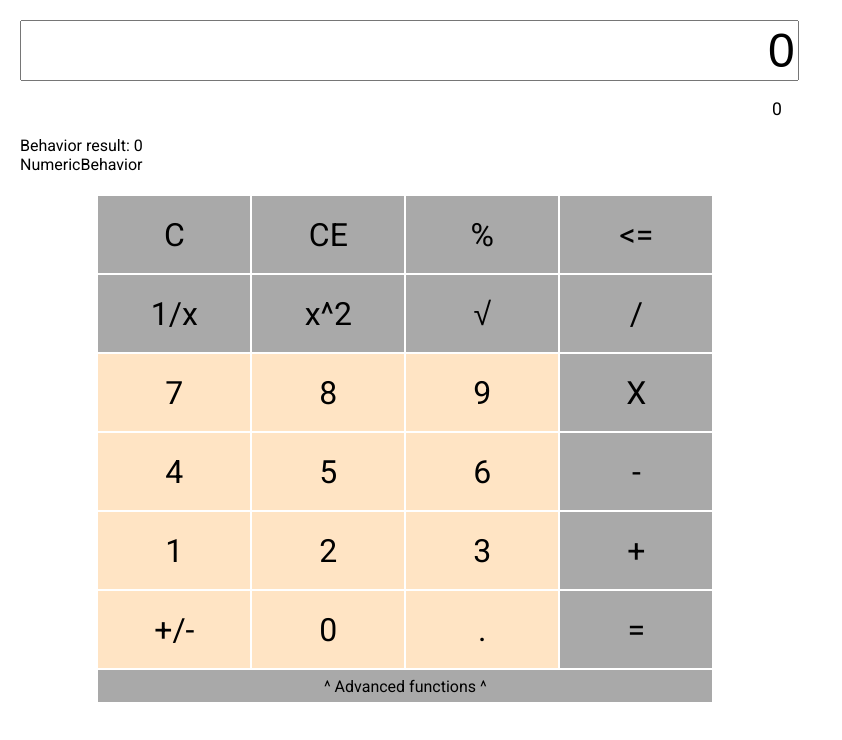
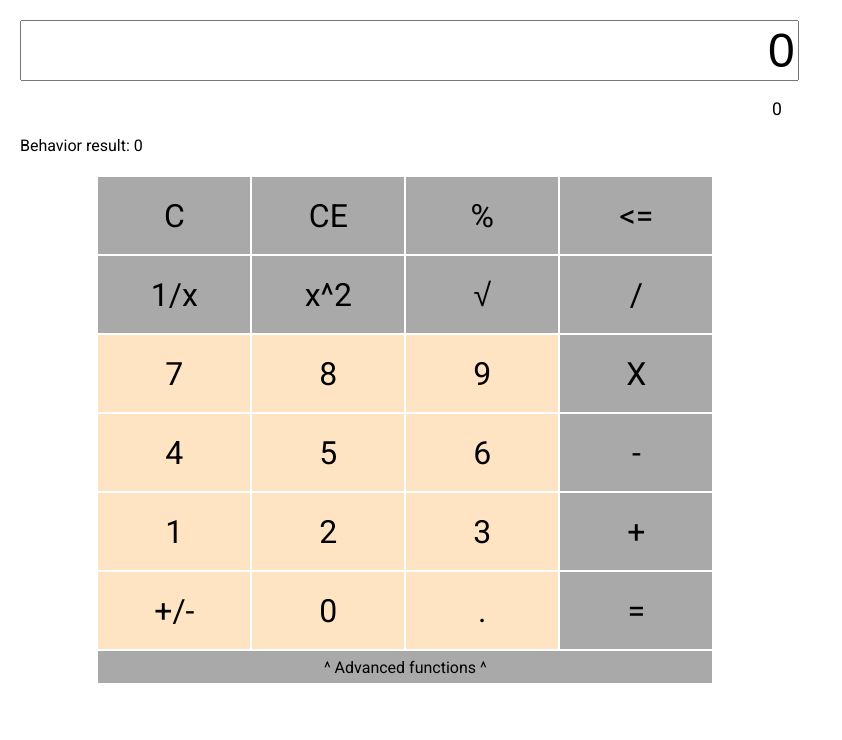
Before and after one commit to TerrorV/smetalo-calc, an Angular app: page / in a window 1280 px wide. Shown: the top 740 px of the page, without its empty margins (0-842 px from the left). Built offline with nearby package versions, Linux system fonts and the light colour scheme.

Commit message:
Remove denug info

```diff
--- a/src/app/app.component.html
+++ b/src/app/app.component.html
@@ -11,8 +11,6 @@
             </p>
             <p>
                 Behavior result: {{inputService.behavior.GetFormattedTransaction(inputService.operation, inputService.current)}}
-                <br/>
-                {{inputService.behavior.constructor.name}}
             </p>
         </div>
 
```
